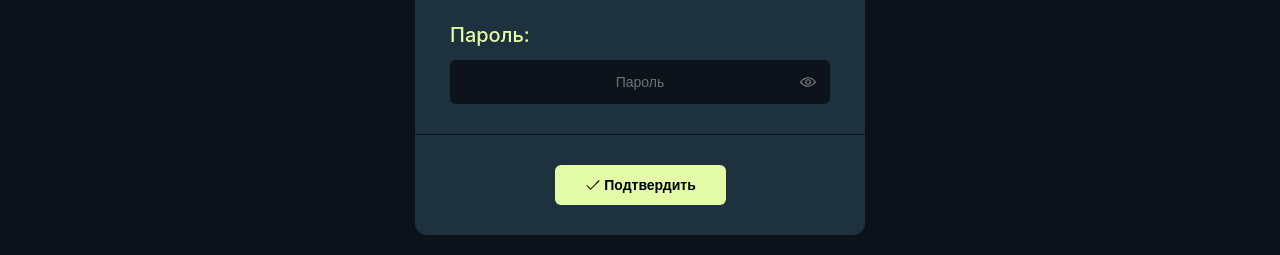
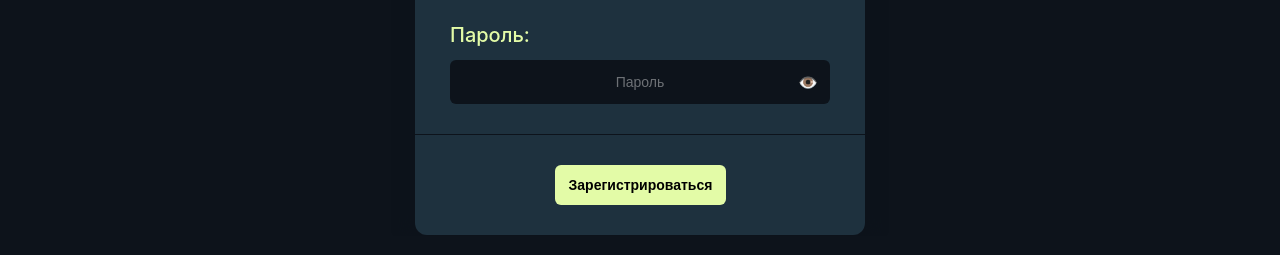
Before and after one commit to IIcon18/AuraStyle-frontend, a React (Create React App) app: page /register in a window 1280 px wide. Shown: the part 451-706 px from the top of the page. Built offline with nearby package versions, Linux system fonts and the light colour scheme.

Commit message:
фикс и подключение авторизации к бэкуЭ

```diff
--- a/src/components/RegistrationForm.css
+++ b/src/components/RegistrationForm.css
@@ -117,21 +117,17 @@ input[type="number"] {
     width: 24px;
     height: 24px;
     border-radius: 3px;
+    color: white;
+    font-size: 16px;
 }
 
 .password-toggle:hover {
-    background-color: transparent;
+    background-color: rgba(255, 255, 255, 0.1);
 }
 
-.password-toggle img {
-    filter: brightness(0) invert(0.5);
-    width: 16px;
-    height: 16px;
-    transition: filter 0.2s;
-}
-
-.password-toggle:hover img {
-    filter: brightness(0) invert(0.5);
+.password-toggle:disabled {
+    opacity: 0.6;
+    cursor: not-allowed;
 }
 
 .password-strength-bar {
@@ -213,7 +209,6 @@ input[type="number"] {
     font-size: 14px;
 }
 
-/* Стили для сообщений */
 .message {
     padding: 12px 16px;
     border-radius: 8px;
@@ -266,15 +261,30 @@ input[type="number"] {
     }
 }
 
-/* Стили для disabled состояний */
-.input-field:disabled,
-.login-input-field:disabled {
+.input-field:disabled {
     opacity: 0.6;
     cursor: not-allowed;
 }
 
-.password-toggle:disabled,
-.login-password-toggle:disabled {
+.confirm-button {
+    width: 100%;
+    padding: 12px 24px;
+    background: #007bff;
+    color: white;
+    border: none;
+    border-radius: 8px;
+    font-size: 16px;
+    cursor: pointer;
+    transition: background 0.3s;
+    margin-top: 10px;
+}
+
+.confirm-button:hover:not(:disabled) {
+    background: #0056b3;
+}
+
+.confirm-button:disabled {
+    background: #6c757d;
+    cursor: not-allowed;
     opacity: 0.6;
-    cursor: not-allowed;
 }
--- a/src/components/RegistrationForm.tsx
+++ b/src/components/RegistrationForm.tsx
@@ -1,16 +1,17 @@
 import React, { useState } from "react";
 import "./RegistrationForm.css";
-import EyeOpen from "../assets/icons/eye.svg";
-import EyeClosed from "../assets/icons/hide_eye.svg";
-import ConfirmButton from "./shared/Buttons/ConfirmButton";
 
 export const RegistrationForm: React.FC = () => {
+    console.log("🟢 RegistrationForm загружен"); // ← ДОБАВЬ ЭТУ СТРОЧКУ
+
     const [showPassword, setShowPassword] = useState(false);
     const [password, setPassword] = useState("");
     const [formData, setFormData] = useState({
         username: "",
         email: "",
     });
+    const [message, setMessage] = useState<{text: string, type: 'success' | 'error'} | null>(null);
+    const [isLoading, setIsLoading] = useState(false);
 
     const togglePasswordVisibility = () => {
         setShowPassword(!showPassword);
@@ -21,6 +22,7 @@ export const RegistrationForm: React.FC = () => {
             ...prev,
             [field]: value
         }));
+        if (message) setMessage(null);
     };
 
     const getPasswordStrength = (pass: string) => {
@@ -32,10 +34,12 @@ export const RegistrationForm: React.FC = () => {
 
     const handleSubmit = async (e: React.FormEvent) => {
         e.preventDefault();
+        setIsLoading(true);
+        setMessage(null);
 
-        // Проверяем что все поля заполнены
         if (!formData.username || !formData.email || !password) {
-            alert("Заполните все поля");
+            setMessage({text: "Заполните все поля", type: 'error'});
+            setIsLoading(false);
             return;
         }
 
@@ -58,17 +62,20 @@ export const RegistrationForm: React.FC = () => {
 
             if (response.ok) {
                 console.log("✅ Успешная регистрация!", data);
-                alert("Регистрация успешна! Теперь можете войти.");
+                setMessage({text: "Регистрация успешна! Перенаправляем...", type: 'success'});
 
-                // Перенаправляем на страницу логина
-                window.location.href = '/login';
+                setTimeout(() => {
+                    window.location.href = '/login';
+                }, 1500);
             } else {
                 console.error("❌ Ошибка регистрации:", data);
-                alert(`Ошибка: ${data.detail || "Неизвестная ошибка"}`);
+                setMessage({text: `Ошибка: ${data.detail || "Неизвестная ошибка"}`, type: 'error'});
             }
         } catch (error) {
             console.error("❌ Ошибка сети:", error);
-            alert("Ошибка сети. Проверьте подключение.");
+            setMessage({text: "Ошибка сети. Проверьте подключение.", type: 'error'});
+        } finally {
+            setIsLoading(false);
         }
     };
 
@@ -79,6 +86,18 @@ export const RegistrationForm: React.FC = () => {
             <div className="registration-box">
                 <h2 className="registration-title">Регистрация</h2>
 
+                {message && (
+                    <div className={`message ${message.type}`}>
+                        <span>{message.text}</span>
+                        <button
+                            className="message-close"
+                            onClick={() => setMessage(null)}
+                        >
+                            ×
+                        </button>
+                    </div>
+                )}
+
                 <form onSubmit={handleSubmit}>
                     <div className="form-group">
                         <label className="input-label">Логин:</label>
@@ -88,6 +107,7 @@ export const RegistrationForm: React.FC = () => {
                             placeholder="Логин"
                             value={formData.username}
                             onChange={(e) => handleInputChange("username", e.target.value)}
+                            disabled={isLoading}
                         />
                     </div>
 
@@ -99,6 +119,7 @@ export const RegistrationForm: React.FC = () => {
                             placeholder="Почта"
                             value={formData.email}
                             onChange={(e) => handleInputChange("email", e.target.value)}
+                            disabled={isLoading}
                         />
                     </div>
 
@@ -111,18 +132,15 @@ export const RegistrationForm: React.FC = () => {
                                 placeholder="Пароль"
                                 value={password}
                                 onChange={(e) => setPassword(e.target.value)}
+                                disabled={isLoading}
                             />
                             <button
                                 type="button"
                                 className="password-toggle"
                                 onClick={togglePasswordVisibility}
+                                disabled={isLoading}
                             >
-                                <img
-                                    src={showPassword ? EyeClosed : EyeOpen}
-                                    alt={showPassword ? "Hide password" : "Show password"}
-                                    width="20"
-                                    height="20"
-                                />
+                                {showPassword ? "🙈" : "👁️"}
                             </button>
                             {password && (
                                 <div className="password-strength-bar">
@@ -136,7 +154,13 @@ export const RegistrationForm: React.FC = () => {
 
                     <div className="divider"></div>
 
-                    <ConfirmButton />
+                    <button
+                        type="submit"
+                        className="confirm-button"
+                        disabled={isLoading}
+                    >
+                        {isLoading ? "Регистрация..." : "Зарегистрироваться"}
+                    </button>
                 </form>
             </div>
         </div>
--- a/src/components/pages/Register.tsx
+++ b/src/components/pages/Register.tsx
@@ -5,6 +5,8 @@ import Footer from "../shared/Footer/Footer";
 import RegistrationForm from "../RegistrationForm";
 
 const Register: React.FC = () => {
+    console.log("🔵 Register страница загружена");
+
     return (
         <div  className="register-page">
             <Header />
```
